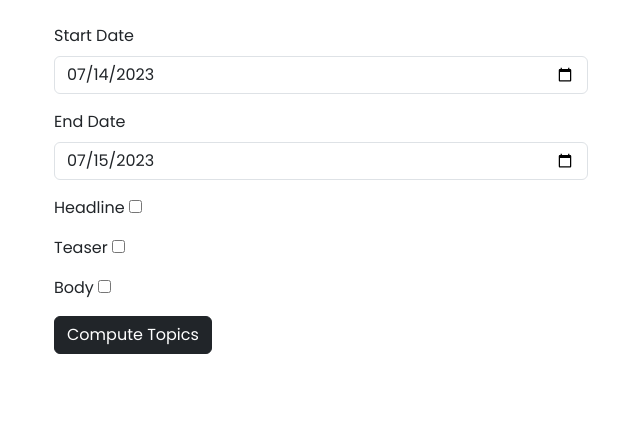
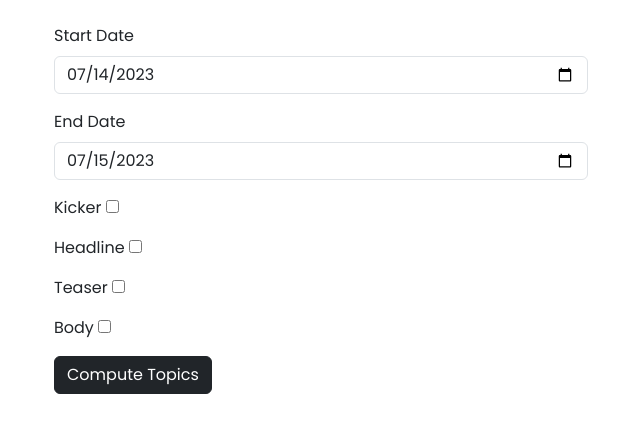
Before and after one commit to karimdabbouz/balancr, a Flask app: page / in a window 1280 px wide. Shown: the part 148-581 px from the top of the page, without its empty margins (319-959 px from the left). Run offline with Flask 2, Linux system fonts and the light colour scheme.

Commit message:
add include kicker

```diff
--- a/application/routes.py
+++ b/application/routes.py
@@ -35,6 +35,7 @@ def topic_page(topic_id):
 def compute_topics():
     start_date = datetime.datetime.strptime(request.form.getlist('startDate')[0], '%Y-%m-%d').date()
     end_date = datetime.datetime.strptime(request.form.getlist('endDate')[0], '%Y-%m-%d').date()
+    keep_kicker = True if len(request.form.getlist('keepKicker')) > 0 else False
     keep_headline = True if len(request.form.getlist('keepHeadline')) > 0 else False
     keep_teaser = True if len(request.form.getlist('keepTeaser')) > 0 else False
     keep_body = True if len(request.form.getlist('keepBody')) > 0 else False
@@ -42,8 +43,10 @@ def compute_topics():
     all_articles_df = load_articles.load_articles(start_date, end_date)
     try:
         # try loading existing model
-        filtered_df, labels_and_summaries_df, topic_model = load_results(start_date, end_date, keep_headline, keep_teaser, keep_body)
+        filtered_df, labels_and_summaries_df, topic_model = load_results(start_date, end_date, keep_kicker, keep_headline, keep_teaser, keep_body)
         docs = []
+        if keep_kicker == True:
+            docs.append(list(filtered_df['kicker']))
         if keep_headline == True:
             docs.append(list(filtered_df['headline']))
         if keep_teaser == True:
@@ -65,7 +68,7 @@ def compute_topics():
                         start_date=request.form.getlist('startDate')[0],
                         end_date=request.form.getlist('endDate')[0],
                         num_articles_published=len(all_articles_df),
-                        headline_teaser_body=[keep_headline, keep_teaser, keep_body],
+                        headline_teaser_body=[keep_kicker, keep_headline, keep_teaser, keep_body],
                         num_articles_used_in_modeling=len(final_docs),
                         sources=filtered_df['medium'].unique(),
                         # topic_labels=[(i, row['label']) for i, row in labels_and_summaries_df.iloc[:3].iterrows()],
@@ -76,9 +79,11 @@ def compute_topics():
         # train model
         print('retraining')
         if len(all_articles_df) > 0:
-            filter_articles = FilterArticles(keep_headline, keep_teaser, keep_body)
+            filter_articles = FilterArticles(keep_kicker, keep_headline, keep_teaser, keep_body)
             filtered_df = filter_articles.filter_articles(all_articles_df)
             docs = []
+            if keep_kicker == True:
+                docs.append(list(filtered_df['kicker']))
             if keep_headline == True:
                 docs.append(list(filtered_df['headline']))
             if keep_teaser == True:
@@ -95,7 +100,7 @@ def compute_topics():
             process_topics.compute_llm_topic_labels()
             process_topics.compute_llm_topic_summaries()
             num_docs_per_medium_plots = process_topics.visualize_num_docs_per_medium()
-            save_results(start_date, end_date, topic_model, keep_headline, keep_teaser, keep_body, process_topics, filtered_df)
+            save_results(start_date, end_date, topic_model, keep_kicker, keep_headline, keep_teaser, keep_body, process_topics, filtered_df)
             session_data = process_topics.build_article_data()
             session['articles'] = session_data
             return render_template('topics_overview.html',
@@ -105,7 +110,7 @@ def compute_topics():
                                     start_date=request.form.getlist('startDate')[0],
                                     end_date=request.form.getlist('endDate')[0],
                                     num_articles_published=len(all_articles_df),
-                                    headline_teaser_body=[keep_headline, keep_teaser, keep_body],
+                                    headline_teaser_body=[keep_kicker, keep_headline, keep_teaser, keep_body],
                                     num_articles_used_in_modeling=len(final_docs),
                                     sources=filtered_df['medium'].unique(),
                                     topic_labels=process_topics.topic_labels,
--- a/application/templates/index.html
+++ b/application/templates/index.html
@@ -26,6 +26,10 @@
                     <input type="date" class="form-control" id="endDate" name="endDate" value="2023-07-15">
                 </div>
                 <div class="mb-3">
+                    <label for="topic1">Kicker</label>
+                    <input type="checkbox" name="keepKicker" value="kicker" id="kicker"><br>
+                </div>
+                <div class="mb-3">
                     <label for="topic1">Headline</label>
                     <input type="checkbox" name="keepHeadline" value="headline" id="headline"><br>
                 </div>
```
Also changed, not shown: application/utils.py (+16 -11 lines).
